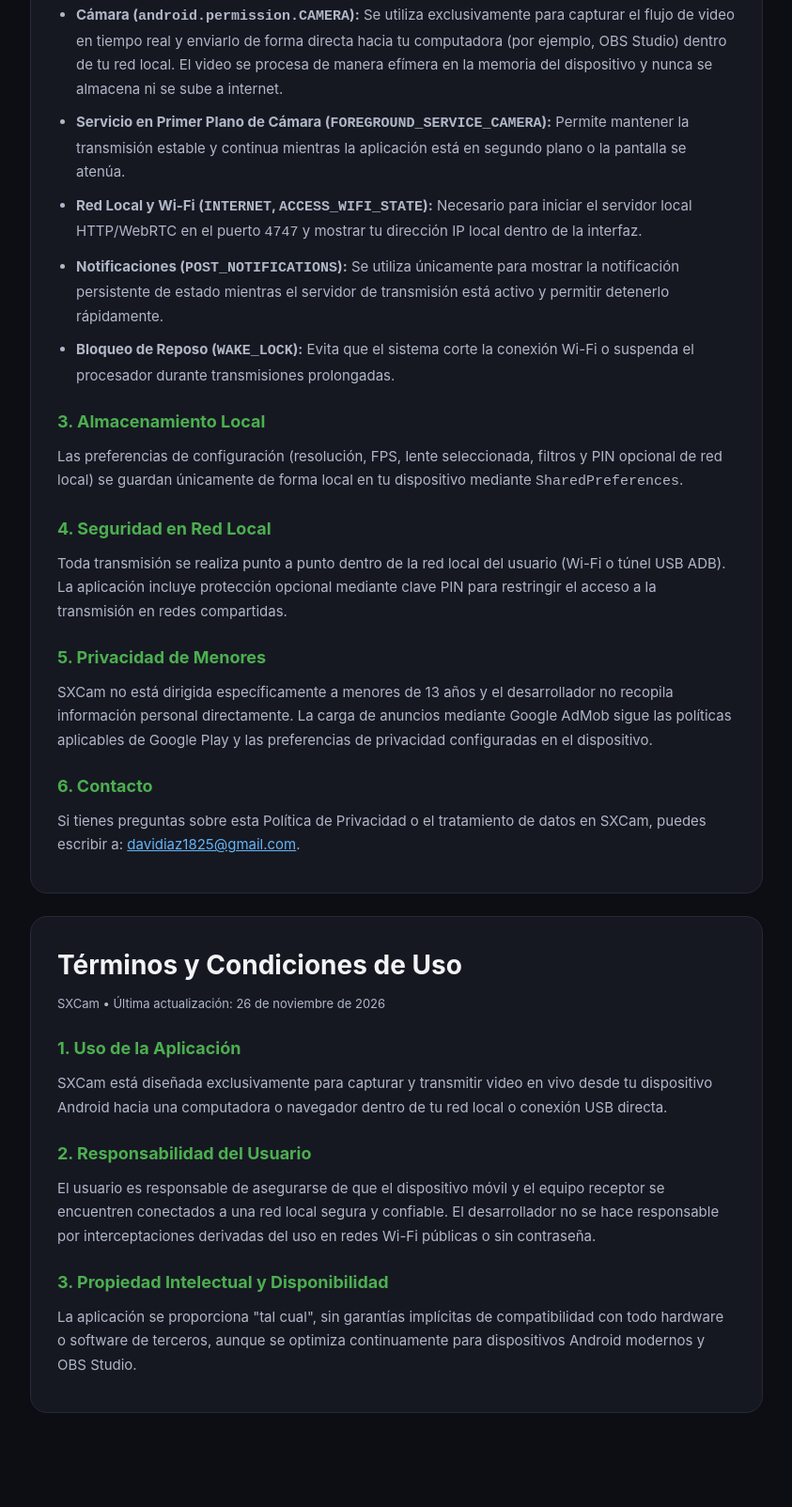
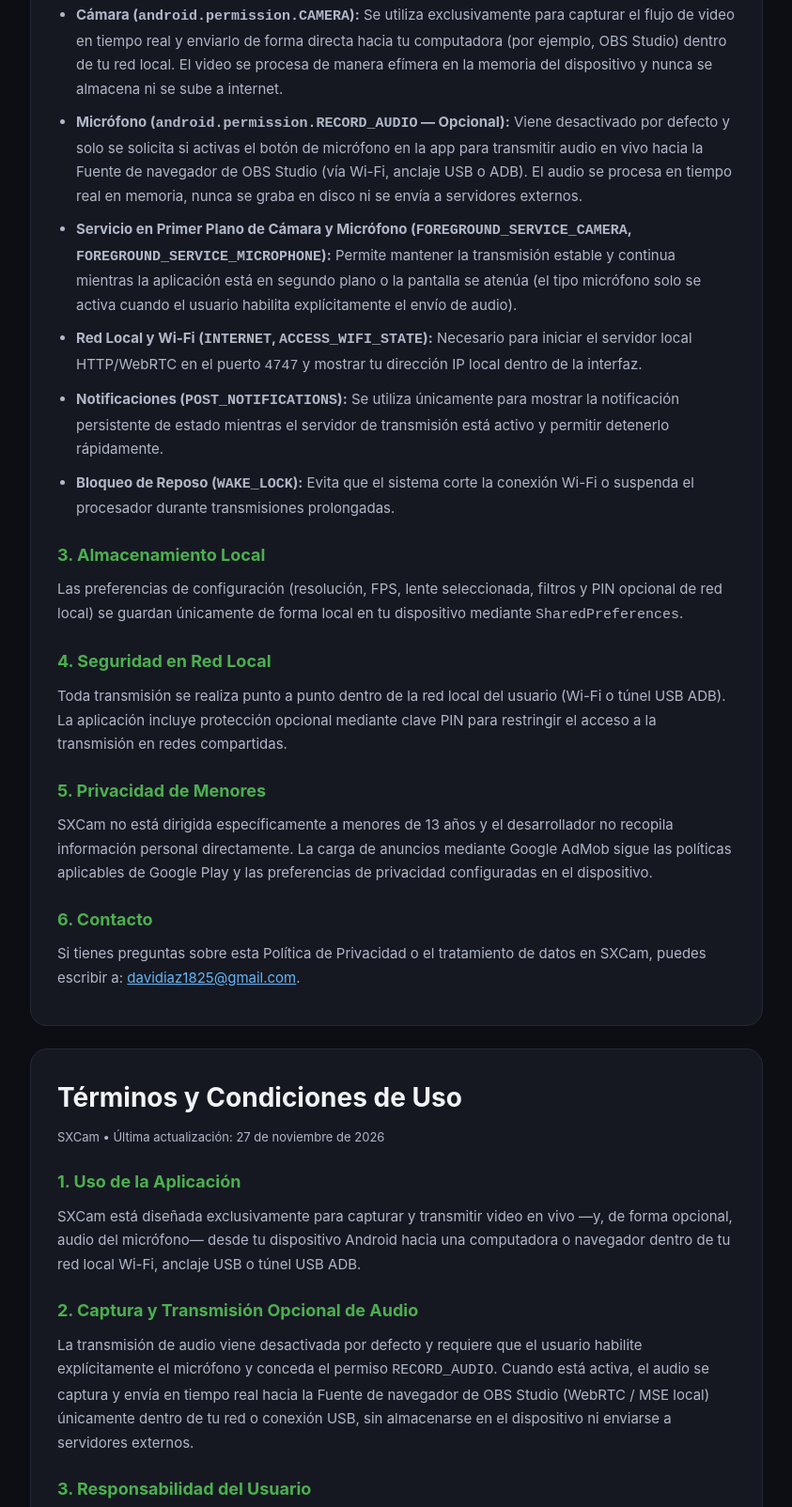
Before and after one commit to DadLuc26/sxcam-privacy-, a plain HTML site: page privacy.html in a window 1280 px wide. Shown: the part 835-2439 px from the top of the page at 94% size, without its empty margins (218-1061 px from the left). Drawn offline with Linux system fonts and the light colour scheme.

Commit message:
Add files via upload
"actualizacion de v1.8.0"

```diff
--- a/privacy.html
+++ b/privacy.html
@@ -103,7 +103,7 @@
   <main>
     <section class="doc-card" id="privacidad">
       <h1>Política de Privacidad de SXCam</h1>
-      <p class="meta">Aplicación: SXCam • Última actualización: 26 de noviembre de 2026</p>
+      <p class="meta">Aplicación: SXCam • Última actualización: 27 de noviembre de 2026</p>
 
       <p>
         La presente Política de Privacidad describe cómo <strong>SXCam</strong> trata la información y los permisos
@@ -112,7 +112,7 @@
 
       <h2>1. Recopilación de Datos y Publicidad (Google AdMob)</h2>
       <p>
-        <strong>El flujo de cámara es 100% local:</strong> SXCam no graba, no almacena y no envía video, audio ni
+        <strong>El flujo de cámara y micrófono es 100% local:</strong> SXCam no graba, no almacena y no envía video, audio ni
         archivos personales a servidores del desarrollador. Toda transmisión hacia OBS Studio o navegadores se
         realiza directamente dentro de tu red local o por cable USB.
       </p>
@@ -146,8 +146,15 @@
           almacena ni se sube a internet.
         </li>
         <li>
-          <strong>Servicio en Primer Plano de Cámara (<code>FOREGROUND_SERVICE_CAMERA</code>):</strong> Permite mantener
-          la transmisión estable y continua mientras la aplicación está en segundo plano o la pantalla se atenúa.
+          <strong>Micrófono (<code>android.permission.RECORD_AUDIO</code> — Opcional):</strong> Viene desactivado
+          por defecto y solo se solicita si activas el botón de micrófono en la app para transmitir audio en vivo
+          hacia la Fuente de navegador de OBS Studio (vía Wi-Fi, anclaje USB o ADB). El audio se procesa en tiempo real
+          en memoria, nunca se graba en disco ni se envía a servidores externos.
+        </li>
+        <li>
+          <strong>Servicio en Primer Plano de Cámara y Micrófono (<code>FOREGROUND_SERVICE_CAMERA</code>, <code>FOREGROUND_SERVICE_MICROPHONE</code>):</strong>
+          Permite mantener la transmisión estable y continua mientras la aplicación está en segundo plano o la pantalla
+          se atenúa (el tipo micrófono solo se activa cuando el usuario habilita explícitamente el envío de audio).
         </li>
         <li>
           <strong>Red Local y Wi-Fi (<code>INTERNET</code>, <code>ACCESS_WIFI_STATE</code>):</strong> Necesario para
@@ -191,22 +198,32 @@
 
     <section class="doc-card" id="terminos">
       <h1>Términos y Condiciones de Uso</h1>
-      <p class="meta">SXCam • Última actualización: 26 de noviembre de 2026</p>
+      <p class="meta">SXCam • Última actualización: 27 de noviembre de 2026</p>
 
       <h2>1. Uso de la Aplicación</h2>
       <p>
-        SXCam está diseñada exclusivamente para capturar y transmitir video en vivo desde tu dispositivo Android hacia
-        una computadora o navegador dentro de tu red local o conexión USB directa.
+        SXCam está diseñada exclusivamente para capturar y transmitir video en vivo —y, de forma opcional, audio del
+        micrófono— desde tu dispositivo Android hacia una computadora o navegador dentro de tu red local Wi-Fi,
+        anclaje USB o túnel USB ADB.
       </p>
 
-      <h2>2. Responsabilidad del Usuario</h2>
+      <h2>2. Captura y Transmisión Opcional de Audio</h2>
+      <p>
+        La transmisión de audio viene desactivada por defecto y requiere que el usuario habilite explícitamente el
+        micrófono y conceda el permiso <code>RECORD_AUDIO</code>. Cuando está activa, el audio se captura y envía en
+        tiempo real hacia la Fuente de navegador de OBS Studio (WebRTC / MSE local) únicamente dentro de tu red o
+        conexión USB, sin almacenarse en el dispositivo ni enviarse a servidores externos.
+      </p>
+
+      <h2>3. Responsabilidad del Usuario</h2>
       <p>
         El usuario es responsable de asegurarse de que el dispositivo móvil y el equipo receptor se encuentren conectados
-        a una red local segura y confiable. El desarrollador no se hace responsable por interceptaciones derivadas del uso
-        en redes Wi-Fi públicas o sin contraseña.
+        a una red local segura y confiable, así como de contar con el consentimiento correspondiente al transmitir
+        imagen o audio. El desarrollador no se hace responsable por interceptaciones derivadas del uso en redes Wi-Fi
+        públicas o sin contraseña.
       </p>
 
-      <h2>3. Propiedad Intelectual y Disponibilidad</h2>
+      <h2>4. Propiedad Intelectual y Disponibilidad</h2>
       <p>
         La aplicación se proporciona "tal cual", sin garantías implícitas de compatibilidad con todo hardware o software
         de terceros, aunque se optimiza continuamente para dispositivos Android modernos y OBS Studio.
```
Also changed, not shown: index.html (+3 -3 lines).
